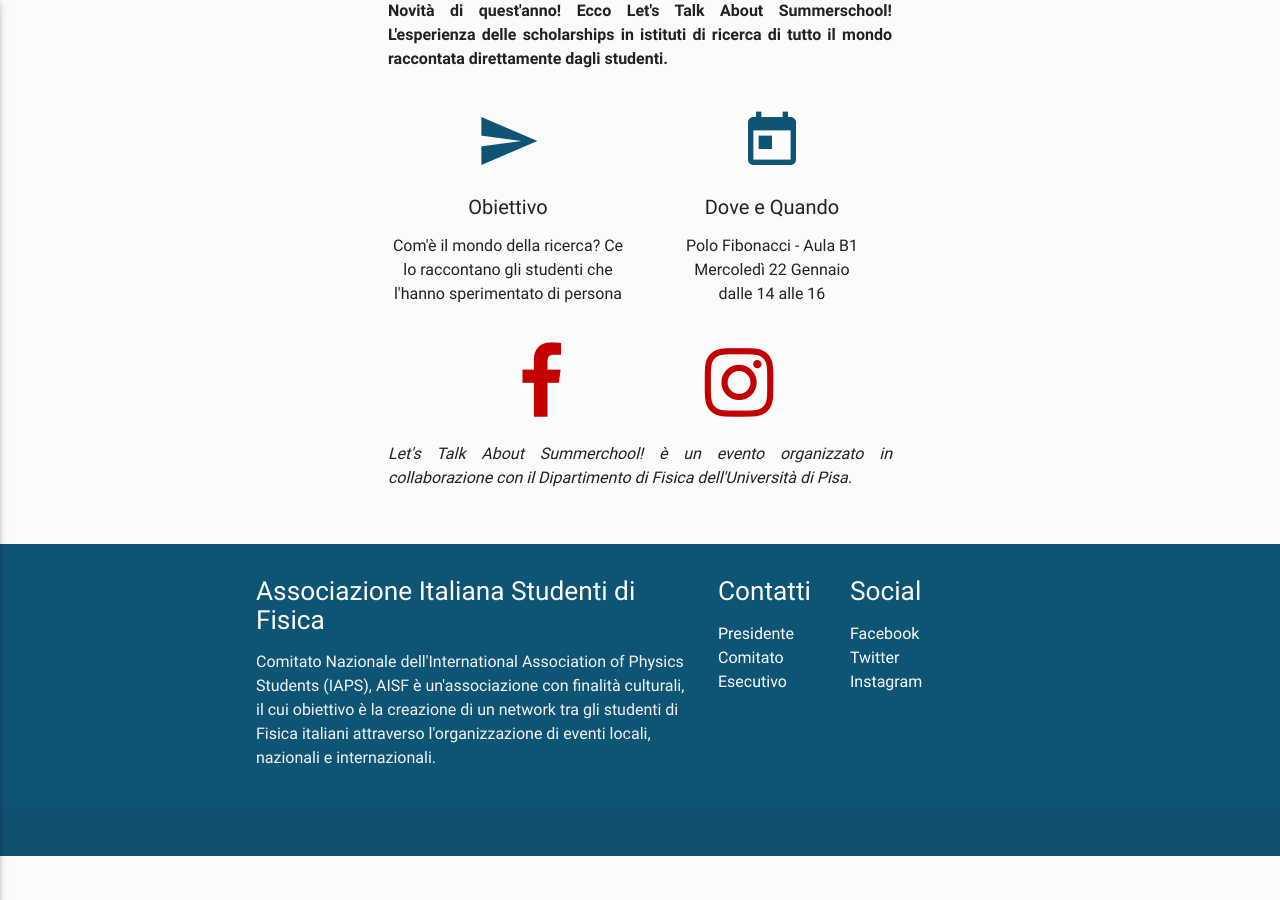
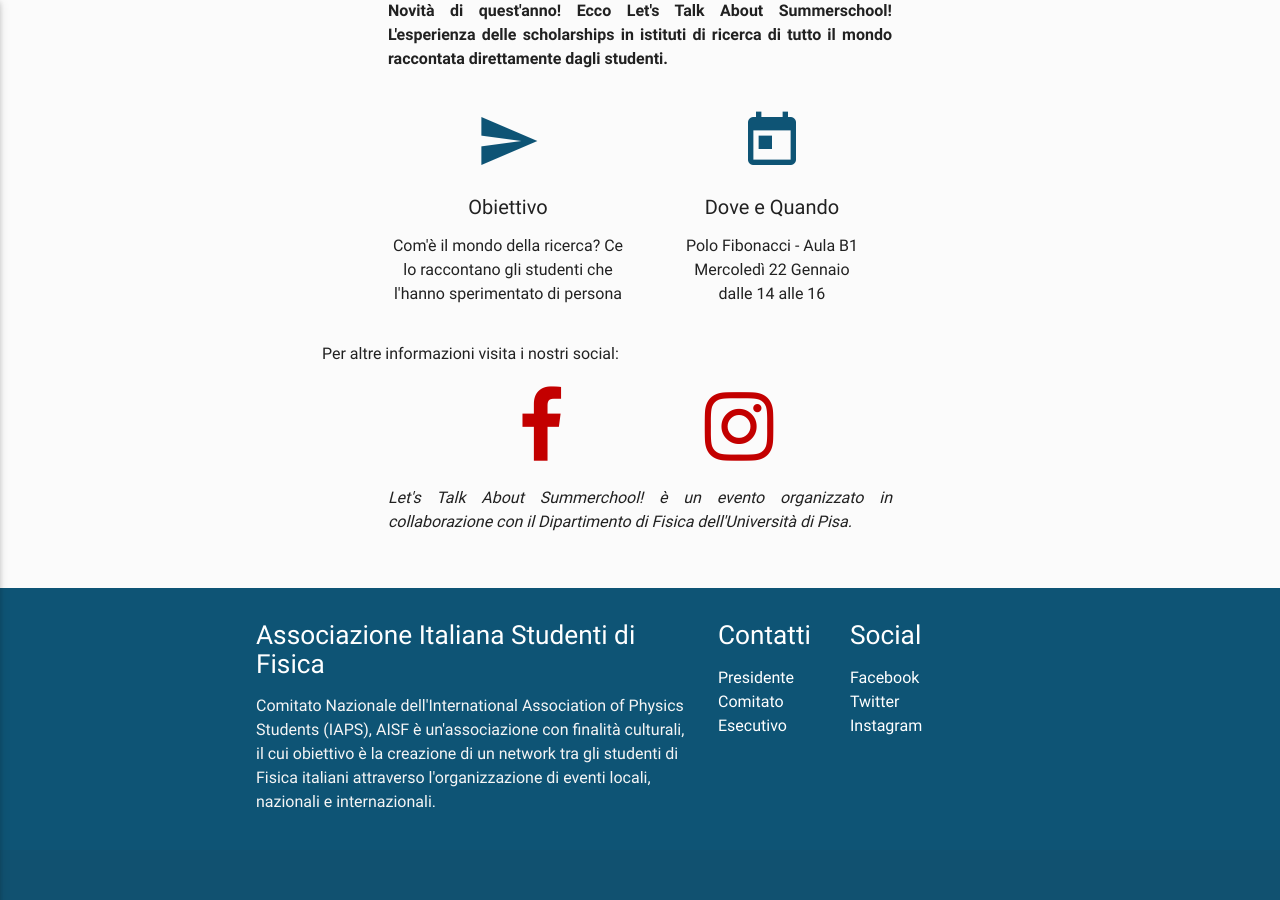
Before and after one commit to ai-sf/pisa, a Jekyll site: the page built from summerschool_20.html, in a window 1280 px wide and 900 px high, scrolled down 911 px. Built offline with Jekyll 4.4.1, drawn with Linux system fonts in a browser that asks for light colours; nearby versions of some CDN libraries.

Commit message:
Update corso_evento.html

```diff
--- a/_layouts/corso_evento.html
+++ b/_layouts/corso_evento.html
@@ -121,6 +121,11 @@ credits:
 {% endif %}
 
 {% if page.social %}
+    <div class="row">
+        <div class="col s10 offset-s1" style="text-align:justify">
+            Per altre informazioni visita i nostri social:
+        </div>
+    </div>
 	<div class="row">
 		<div class="col l3 offset-l3 m3 offset-m3 s4 offset-s2 center">
 			{% if page.social.facebook %}
```
